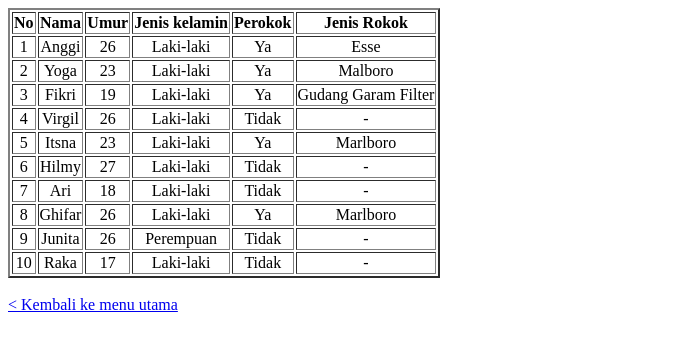
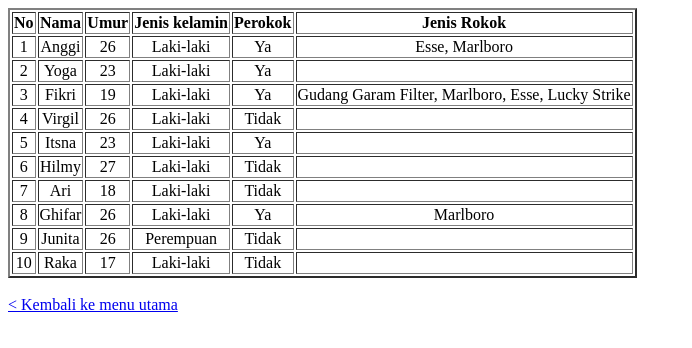
Before and after one commit to Anggiprayoga28/koda-B4-HTML5, a plain HTML site: page pages/tabelSurvey.html in a window 1280 px wide. Shown: the whole page, without its empty margins (0-692 px from the left). Drawn offline with Linux system fonts and the light colour scheme.

Commit message:
Fix: Fixed code about table data content

```diff
--- a/pages/tabelSurvey.html
+++ b/pages/tabelSurvey.html
@@ -24,7 +24,7 @@
                 <td>26</td>
                 <td>Laki-laki</td>
                 <td>Ya</td>
-                <td>Esse</td>
+                <td>Esse, Marlboro</td>
             </tr>
             <tr>
                 <td>2</td>
@@ -32,7 +32,7 @@
                 <td>23</td>
                 <td>Laki-laki</td>
                 <td>Ya</td>
-                <td>Malboro</td>
+                <td></td>
             </tr>
             <tr>
                 <td>3</td>
@@ -40,7 +40,7 @@
                 <td>19</td>
                 <td>Laki-laki</td>
                 <td>Ya</td>
-                <td>Gudang Garam Filter</td>
+                <td>Gudang Garam Filter, Marlboro, Esse, Lucky Strike</td>
             </tr>
             <tr>
                 <td>4</td>
@@ -48,7 +48,7 @@
                 <td>26</td>
                 <td>Laki-laki</td>
                 <td>Tidak</td>
-                <td>-</td>
+                <td></td>
             </tr>
             <tr>
                 <td>5</td>
@@ -56,7 +56,7 @@
                 <td>23</td>
                 <td>Laki-laki</td>
                 <td>Ya</td>
-                <td>Marlboro</td>
+                <td></td>
             </tr>
             <tr>
                 <td>6</td>
@@ -64,7 +64,7 @@
                 <td>27</td>
                 <td>Laki-laki</td>
                 <td>Tidak</td>
-                <td>-</td>
+                <td></td>
             </tr>
             <tr>
                 <td>7</td>
@@ -72,7 +72,7 @@
                 <td>18</td>
                 <td>Laki-laki</td>
                 <td>Tidak</td>
-                <td>-</td>
+                <td></td>
             </tr>
             <tr>
                 <td>8</td>
@@ -88,7 +88,7 @@
                 <td>26</td>
                 <td>Perempuan</td>
                 <td>Tidak</td>
-                <td>-</td>
+                <td></td>
             </tr>
             <tr>
                 <td>10</td>
@@ -96,7 +96,7 @@
                 <td>17</td>
                 <td>Laki-laki</td>
                 <td>Tidak</td>
-                <td>-</td>
+                <td></td>
             </tr>
         </tbody>
     </table>
```
